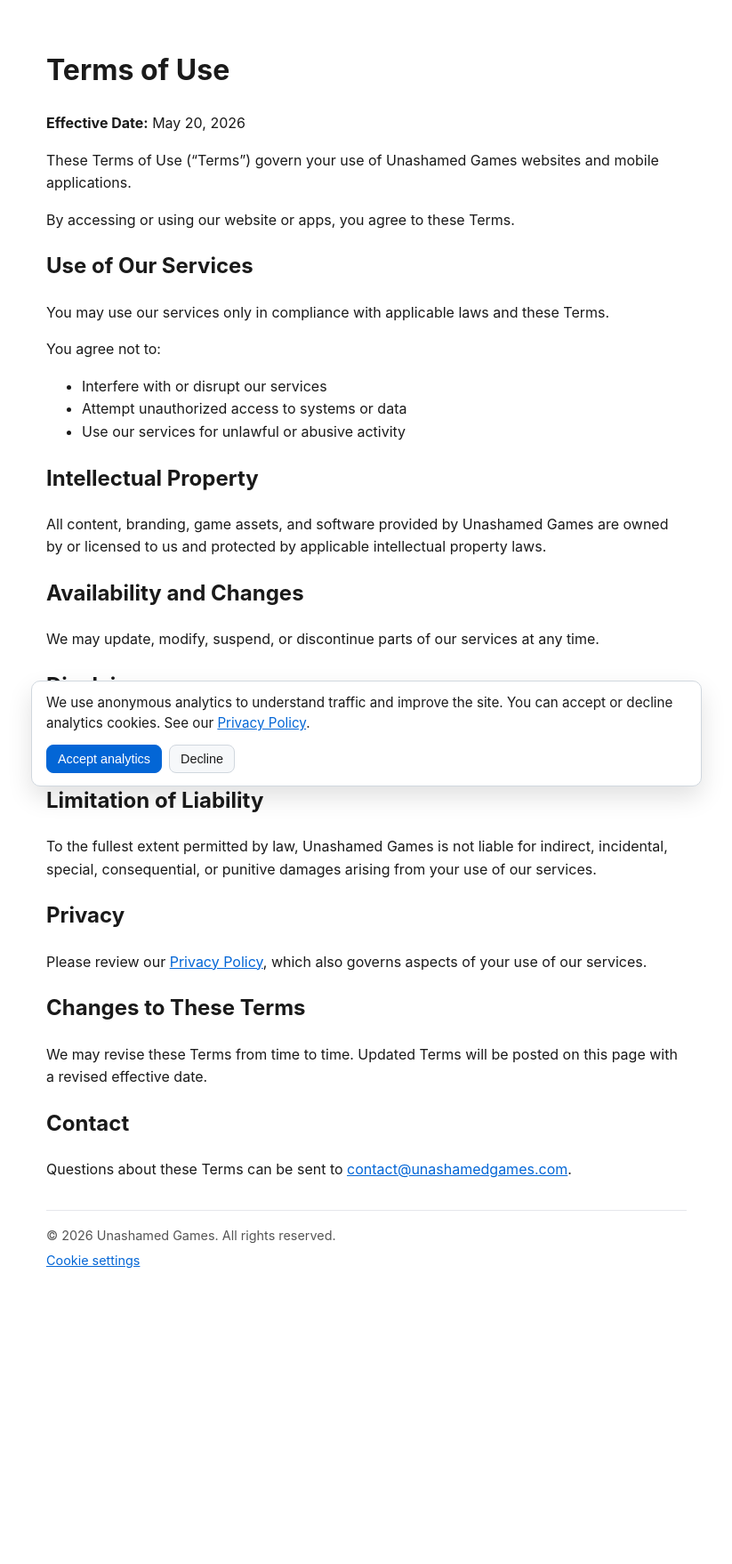
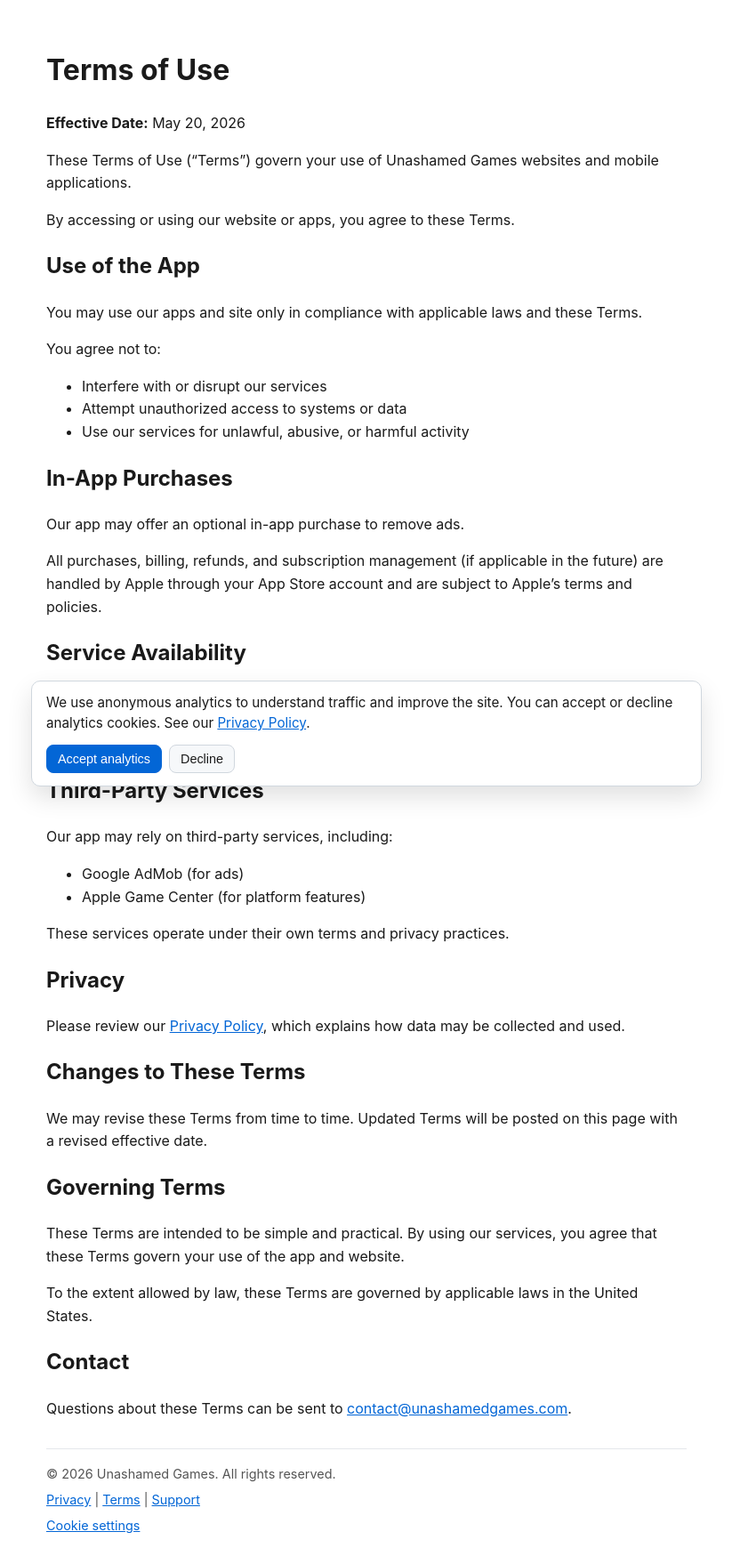
Before and after one commit to Unashamed-Games/marketing-site, a Jekyll site: the page built from terms.md, in a window 1280 px wide. Shown: the whole page at 89% size, without its empty margins (228-1051 px from the left). Built offline with Jekyll 4.4.1, drawn with Linux system fonts in a browser that asks for light colours; before the commit the page ends 1460 px from its top, so only the background shows below that.

Commit message:
Add footer links for Privacy, Terms, and Support; update terms description for clarity

```diff
--- a/_layouts/default.html
+++ b/_layouts/default.html
@@ -17,6 +17,13 @@
   {{ content }}
   <footer class="site-footer">
     <p>&copy; 2026 Unashamed Games. All rights reserved.</p>
+    <p>
+      <a href="{{ '/privacy' | relative_url }}">Privacy</a>
+      |
+      <a href="{{ '/terms' | relative_url }}">Terms</a>
+      |
+      <a href="{{ '/support' | relative_url }}">Support</a>
+    </p>
     {% if jekyll.environment == "production" and site.google_analytics_id %}
       <a id="cookie-settings-link" href="#">Cookie settings</a>
     {% endif %}
--- a/terms.md
+++ b/terms.md
@@ -2,7 +2,7 @@
 layout: default
 title: Terms of Use - Unashamed Games
 description: >-
-  Terms of use for Unashamed Games websites and apps.
+  Lightweight terms for using Unashamed Games apps and website.
 ---
 
 # Terms of Use
@@ -13,40 +13,49 @@ These Terms of Use ("Terms") govern your use of Unashamed Games websites and mob
 
 By accessing or using our website or apps, you agree to these Terms.
 
-## Use of Our Services
+## Use of the App
 
-You may use our services only in compliance with applicable laws and these Terms.
+You may use our apps and site only in compliance with applicable laws and these Terms.
 
 You agree not to:
 
 - Interfere with or disrupt our services
 - Attempt unauthorized access to systems or data
-- Use our services for unlawful or abusive activity
+- Use our services for unlawful, abusive, or harmful activity
 
-## Intellectual Property
+## In-App Purchases
 
-All content, branding, game assets, and software provided by Unashamed Games are owned by or licensed to us and protected by applicable intellectual property laws.
+Our app may offer an optional in-app purchase to remove ads.
 
-## Availability and Changes
+All purchases, billing, refunds, and subscription management (if applicable in the future) are handled by Apple through your App Store account and are subject to Apple's terms and policies.
 
-We may update, modify, suspend, or discontinue parts of our services at any time.
+## Service Availability
 
-## Disclaimers
+We aim to provide a stable experience, but we do not guarantee uninterrupted or error-free service. Features may change, and parts of the app or site may be updated, limited, or discontinued at any time.
 
-Our services are provided on an "as is" and "as available" basis without warranties of any kind, to the extent permitted by law.
+## Third-Party Services
 
-## Limitation of Liability
+Our app may rely on third-party services, including:
 
-To the fullest extent permitted by law, Unashamed Games is not liable for indirect, incidental, special, consequential, or punitive damages arising from your use of our services.
+- Google AdMob (for ads)
+- Apple Game Center (for platform features)
+
+These services operate under their own terms and privacy practices.
 
 ## Privacy
 
-Please review our [Privacy Policy](privacy), which also governs aspects of your use of our services.
+Please review our [Privacy Policy](privacy), which explains how data may be collected and used.
 
 ## Changes to These Terms
 
 We may revise these Terms from time to time. Updated Terms will be posted on this page with a revised effective date.
 
+## Governing Terms
+
+These Terms are intended to be simple and practical. By using our services, you agree that these Terms govern your use of the app and website.
+
+To the extent allowed by law, these Terms are governed by applicable laws in the United States.
+
 ## Contact
 
 Questions about these Terms can be sent to [contact@unashamedgames.com](mailto:contact@unashamedgames.com).
```
